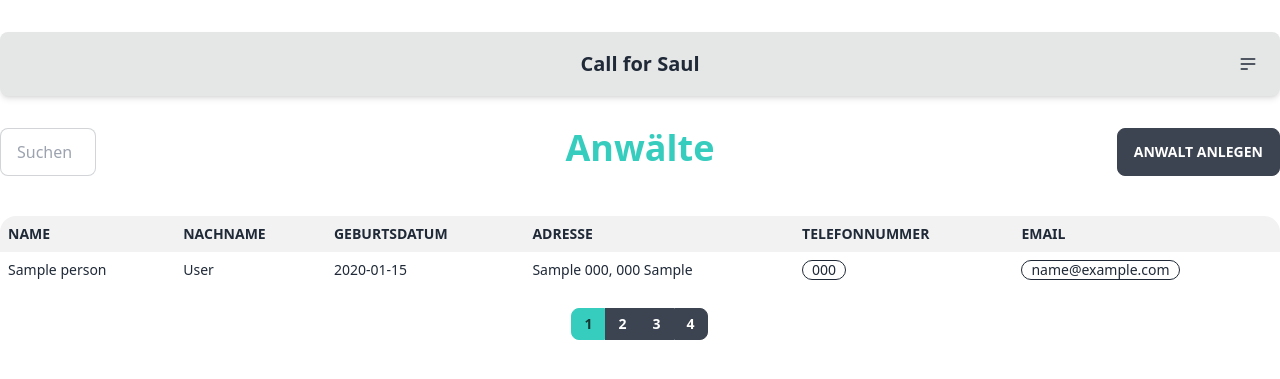
After one commit to bigomato/client-management, a Flask app: page /lawyers in a window 1280 px wide. The commit adds this page. Shown: the top 379 px of the page. Run offline with Flask 3, Linux system fonts and the light colour scheme; tables that the repository leaves empty hold one stand-in row (values such as "Sample post"); some libraries are stand-ins or nearby versions.

Commit message:
Added Lawyer site

```diff
--- a/app/__init__.py
+++ b/app/__init__.py
@@ -12,9 +12,11 @@ def create_app():
     db.init_app(app)
     from .views.main import main
     from .views.clients import clients
+    from .views.lawyers import lawyers
 
     app.register_blueprint(main)
     app.register_blueprint(clients)
+    app.register_blueprint(lawyers)
 
     from app.models.models import (
         attends,
--- a/app/templates/base.html
+++ b/app/templates/base.html
@@ -1,4 +1,4 @@
-{% set company_name = "Mandantenverwaltung" %}
+{% set company_name = "Call for Saul" %}
 
 <!DOCTYPE html>
 <html lang="de">
@@ -36,7 +36,7 @@
                     </label>
                     <ul tabindex="0"
                         class="menu menu-compact dropdown-content mt-3 p-2 shadow-2xl bg-base-200 rounded-box w-52">
-                        <li><a>Anwälte</a></li>
+                        <li><a href="{{ url_for('lawyers.lawyers_page')}}">Anwälte</a></li>
                         <li><a>Fälle</a></li>
                         <li><a href="{{ url_for('clients.clients_page')}}">Mandanten</a></li>
                     </ul>
--- /dev/null
+++ b/app/templates/lawyers.html
@@ -0,0 +1,85 @@
+{% extends 'base.html' %}
+{% block title %}
+{{ company_name }} - Anwälte
+{% endblock %}
+{% block content %}
+
+<div class="grid grid-cols-3">
+    <div>
+        <input type="text" placeholder="Suchen"
+            class="input input-bordered w-24 focus:w-full transition-width duration-300 ease-in-out" />
+    </div>
+    <div>
+        <div class="text-4xl font-bold text-accent text-center">
+            Anwälte
+        </div>
+    </div>
+    <div class="text-end">
+        <a href="" class="btn btn-base-content">Anwalt Anlegen</a>
+    </div>
+</div>
+<div class="flex flex-col mt-5">
+    <!-- <div class="flex justify-end"></div> -->
+    <div class="overflow-x-auto text-center mt-5">
+        <table class="table table-compact w-full">
+            <thead>
+                <tr>
+                    <th>Name</th>
+                    <th>Nachname</th>
+                    <th>Geburtsdatum</th>
+                    <th>Adresse</th>
+                    <th>Telefonnummer</th>
+                    <th>Email</th>
+                </tr>
+            </thead>
+
+            <tbody>
+                {% for lawyer in lawyers %}
+                <tr class="hover">
+                    <td>{{ lawyer.name }}</td>
+                    <td>{{ lawyer.surname }}</td>
+                    <td>{{ lawyer.birthdate }}</td>
+                    <td>
+                        {% if lawyer.address is not none %}
+                        {{ (lawyer.address.street + " " + lawyer.address.house_number + ", " + lawyer.address.zip_code +
+                        " " + lawyer.address.city)|truncate(50) }}
+                        {% endif %}
+                    </td>
+                    <td>
+                        {% for cinfo in lawyer.contactinfos[:2] %}
+                        {% if cinfo.phone_number is not none %}
+                        <div class="badge badge-outline">
+                            {{ cinfo.phone_number }}
+                        </div>
+                        {% endif %}
+                        {% endfor %}
+                        {% if lawyer.contactinfos|length > 2 %}
+                        <div class="badge badge-outline">...</div>
+                        {% endif %}
+                    <td>
+                        {% for cinfo in lawyer.contactinfos[:2] %}
+                        {% if cinfo.email is not none %}
+                        <div class="badge badge-outline">
+                            {{ cinfo.email }}</div>
+                        {% endif %}
+                        {% endfor %}
+                        {% if lawyer.contactinfos|length > 2 %}
+                        <div class="badge badge-outline">...</div>
+                        {% endif %}
+                    </td>
+                </tr>
+                {% endfor %}
+            </tbody>
+        </table>
+
+        <div class="btn-group my-5 mx-auto">
+            <a href="" class="btn btn-sm btn-accent">1</a>
+            <a href="" class="btn btn-sm">2</a>
+            <a href="" class="btn btn-sm">3</a>
+            <a href="" class="btn btn-sm">4</a>
+        </div>
+
+    </div>
+</div>
+
+{% endblock %}
--- /dev/null
+++ b/app/views/lawyers.py
@@ -0,0 +1,12 @@
+from flask import Blueprint
+from flask import render_template
+from app import db
+from app.models.models import *
+
+lawyers = Blueprint("lawyers", __name__)
+
+
+@lawyers.route("/lawyers")
+def lawyers_page():
+    lawyers = db.session.query(Person).filter(Person.our_lawyer == True).limit(16)
+    return render_template("lawyers.html", lawyers=lawyers)
```
